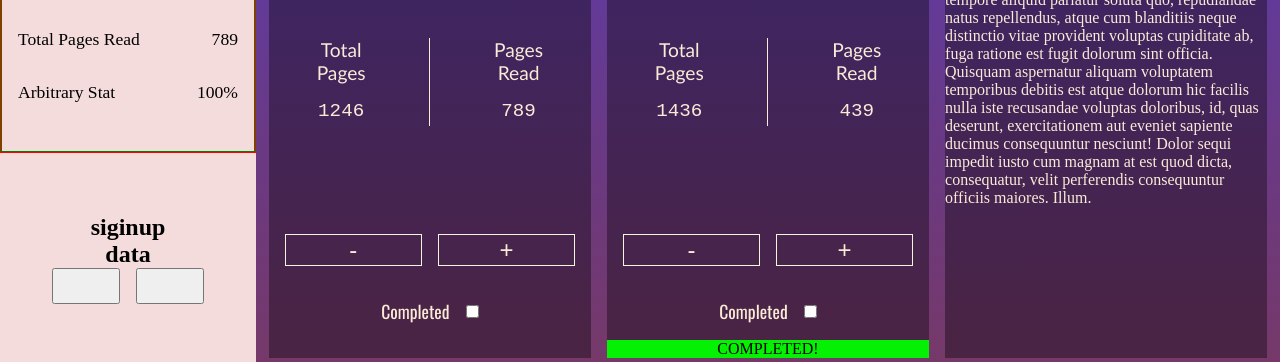
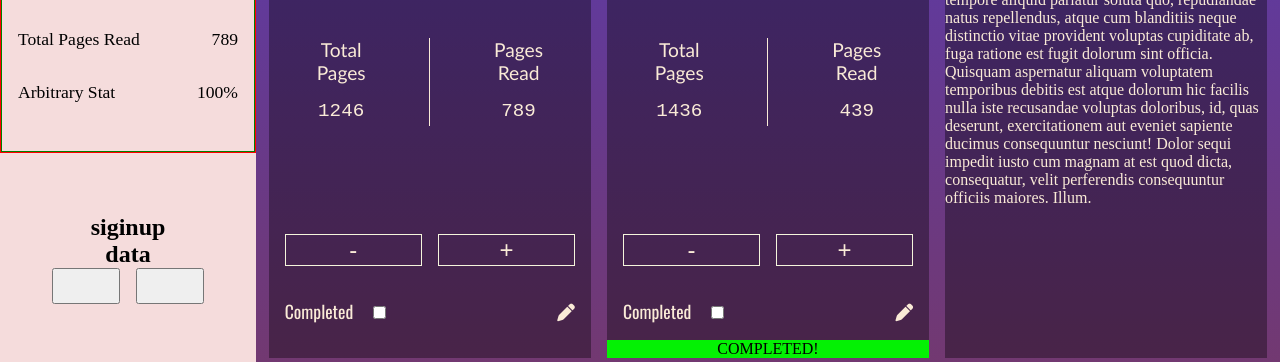
Before and after one commit to mmj-0/library, a plain HTML site: page index.html in a window 1280 px wide. Shown: the part 241-603 px from the top of the page. Drawn offline with nearby package versions, Linux system fonts and the light colour scheme; a web font is replaced by a local one.

Commit message:
changed front end added form made book layout

```diff
--- a/index.html
+++ b/index.html
@@ -3,6 +3,7 @@
 <head>
     <meta charset="UTF-8">
     <meta name="viewport" content="width=device-width, initial-scale=1.0">
+    <link rel="stylesheet" href="https://cdnjs.cloudflare.com/ajax/libs/font-awesome/6.4.2/css/all.min.css" integrity="sha512-z3gLpd7yknf1YoNbCzqRKc4qyor8gaKU1qmn+CShxbuBusANI9QpRohGBreCFkKxLhei6S9CQXFEbbKuqLg0DA==" crossorigin="anonymous" referrerpolicy="no-referrer" />
     <link rel="stylesheet" href="static/styles.css">
     <script defer src="scripts/script.js"></script>
     <title>ScribeLog</title>
@@ -59,6 +60,8 @@
         <main class="body">
             <div class="books">
 
+
+
                 <div class="book">
                     <div class="top">
                         <h1>A Song of Ice and Fire</h1>
@@ -80,11 +83,19 @@
                         <button>+</button>
                     </div>
                     <div class="complete">
-                        <label>Completed</label>
-                        <input type="checkbox">
+                        <div class="com">
+                            <label>Completed</label>
+                            <input type="checkbox">
+                        </div>
+
+                        <div class="edit">
+                            <i class="fa-solid fa-pen" style="color: #faebd7;"></i>
+                        </div>
                     </div>
                     <div class="comp-banner">COMPLETED!</div>
                 </div>
+
+
 
                 <div class="book">
                     <div class="top">
@@ -107,11 +118,19 @@
                         <button>+</button>
                     </div>
                     <div class="complete">
-                        <label>Completed</label>
-                        <input type="checkbox">
+                        <div class="com">
+                            <label>Completed</label>
+                            <input type="checkbox">
+                        </div>
+
+                        <div class="edit">
+                            <i class="fa-solid fa-pen" style="color: #faebd7;"></i>
+                        </div>
                     </div>
                     <div class="comp-banner active">COMPLETED!</div>
                 </div>
+
+
 
 
                 <div class="book">
--- a/static/styles.css
+++ b/static/styles.css
@@ -230,13 +230,21 @@ main{
 
 .complete{
     display: flex;
-    padding: 1rem 0rem 1rem 0rem;
-    justify-content: center;
+    padding: 1rem 1rem 1rem 1rem;
+    justify-content: space-between;
     align-items: center;
     gap: 1rem;
     font-size: 1.1rem;
     font-family: oswald;
+}
 
+.com > input{
+    margin-left: 1rem;
+}
+
+.edit:hover{
+    transition: 200ms ease-in-out;
+    transform: scale(1.2);
 }
 
 .comp-banner{
@@ -264,7 +272,7 @@ main{
     color: white;
     border: 5px solid white;
     border-radius: 1rem;
-    min-height: 250px;
+    min-height: 490px;
 }
 
 .add-btn:hover{
```
